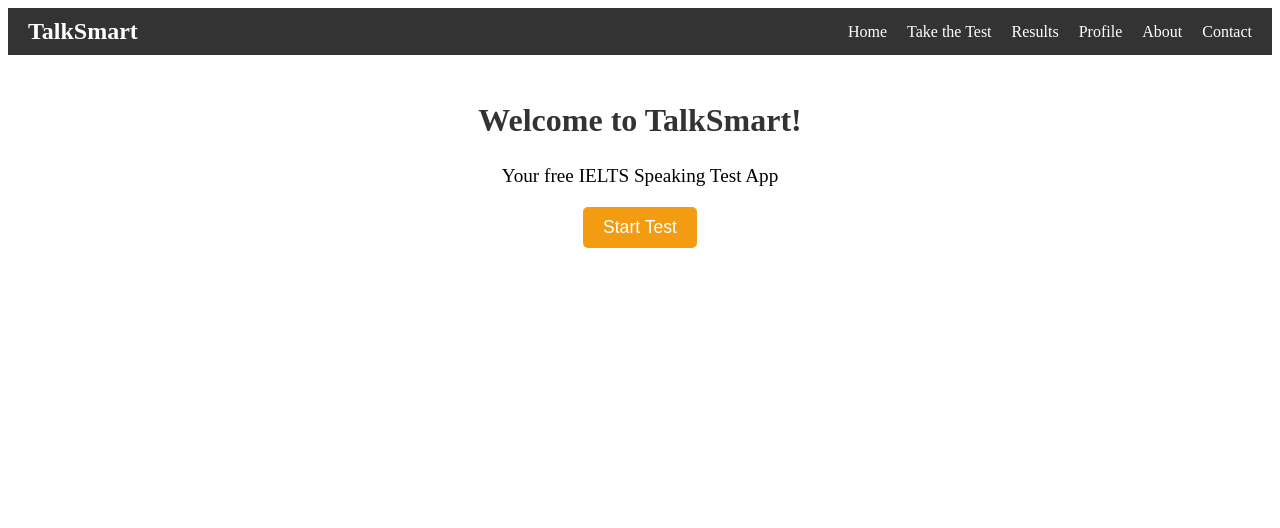
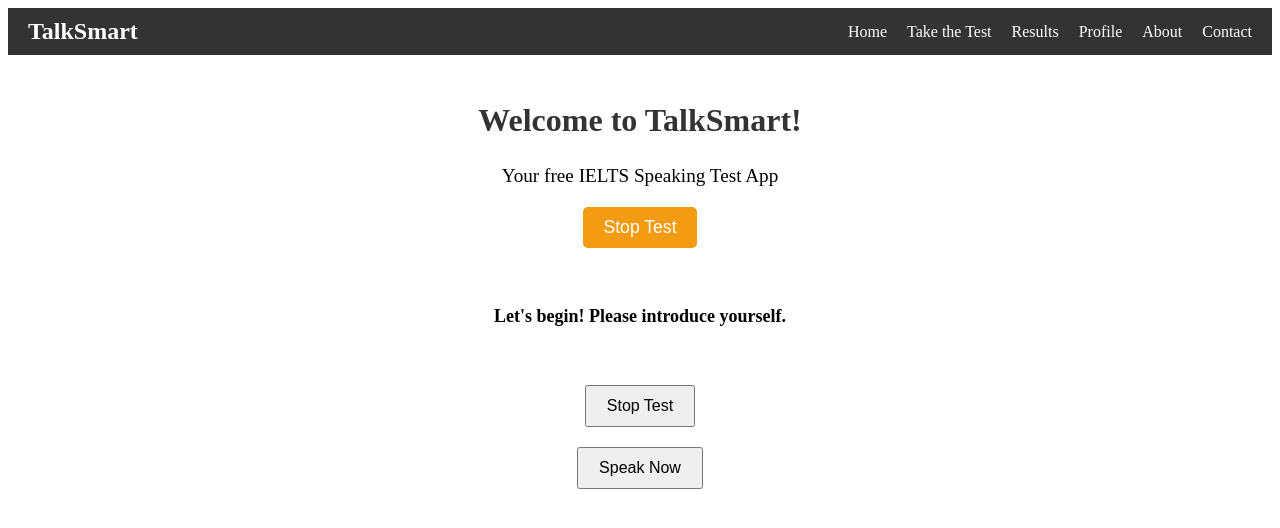
Before and after one commit to anikatabassum19/IELTS_Speaking_Test, a SvelteKit app: page / in a window 1280 px wide. Both pictures are taken after a click on the button "Start Test". Shown: the top 528 px of the page. Built offline with nearby package versions, Linux system fonts and the light colour scheme.

Commit message:
Voice rec-1

```diff
--- a/src/routes/+page.svelte
+++ b/src/routes/+page.svelte
@@ -1,7 +1,12 @@
 <script>
   import Navbar from './Navbar/nav.svelte';   // Import Navbar from its folder
   import Home from './Home/home.svelte';         // Import Home from its folder
+  import AIModel from './AIModel/Fmodel.svelte';
+  import { showAIModel } from '../stores/showAIModel.js'; // Import the store
 </script>
 
 <Navbar />  <!-- This will display the Navbar -->
 <Home />    <!-- This will display the Home page content -->
+{#if showAIModel}
+    <AIModel />
+{/if}
--- /dev/null
+++ b/src/routes/AIModel/Fmodel.svelte
@@ -0,0 +1,107 @@
+<script>
+  import { onMount } from 'svelte';
+  import { showAIModel } from '../../stores/showAIModel.js'; // Import the store
+  import { testStarted } from '../../stores/testState.js'; // Make sure the import is correct
+
+  let isTestStarted = false;
+  let userResponse = "";
+  let aiMessage = "Hello! I am your AI assistant. How can I help you today?";
+
+  let synth;
+  let recognition;
+
+  // Function to start speech recognition
+  const startRecognition = () => {
+    if (recognition) {
+      recognition.start();
+    }
+  };
+
+  // Function to stop the test
+  const stopTest = () => {
+    testStarted.set(false); // Make sure test state is updated to false
+  };
+
+  // Watch for the test state
+  $: if ($testStarted && !isTestStarted) {
+    startTest();
+  }
+
+  // Trigger when test is started
+  const startTest = () => {
+    isTestStarted = true; // Ensure test is marked as started
+    aiMessage = "Let's begin! Please introduce yourself.";
+    speak(aiMessage);
+  };
+
+  // Function to simulate the AI's speech response
+  const speak = (message) => {
+    if (synth) {
+      const utterance = new SpeechSynthesisUtterance(message);
+      utterance.voice = synth.getVoices().find(voice => voice.name === 'Google UK English Female');
+      synth.speak(utterance);
+    }
+  };
+
+  // Analyze the fluency of the user's speech (dummy example for now)
+  const analyzeFluency = (response) => {
+    if (response.length < 5) {
+      aiMessage = "Your response is too short. Please elaborate.";
+    } else if (response.includes("fluently")) {
+      aiMessage = "Great! You're speaking fluently.";
+    } else {
+      aiMessage = "Your fluency is good, but try to speak a bit more clearly.";
+    }
+
+    // Speak the AI's analysis
+    speak(aiMessage);
+  };
+
+  // Initialize speech synthesis and recognition objects when component mounts
+  onMount(() => {
+    if (typeof window !== "undefined") {
+      synth = window.speechSynthesis;
+      recognition = new (window.SpeechRecognition || window.webkitSpeechRecognition)();
+      recognition.onresult = (event) => {
+        userResponse = event.results[0][0].transcript;
+        analyzeFluency(userResponse);
+      };
+    }
+  });
+</script>
+
+{#if $testStarted}
+  <div class="ai-model">
+    <div class="ai-message">
+      <p>{aiMessage}</p>
+    </div>
+    <button on:click={stopTest}>Stop Test</button>
+    <button on:click={startRecognition}>Speak Now</button> <!-- Added Speak Now button -->
+  </div>
+{/if}
+
+<style>
+  .ai-model {
+    display: flex;
+    flex-direction: column;
+    align-items: center;
+    margin-top: 20px;
+  }
+
+  .ai-message {
+    margin-bottom: 20px;
+    font-size: 18px;
+    font-weight: bold;
+  }
+
+  .user-response {
+    margin-bottom: 20px;
+  }
+
+  .ai-model button {
+    padding: 10px 20px;
+    margin-top: 20px;
+    font-size: 16px;
+    cursor: pointer;
+  }
+</style>
--- a/src/routes/Home/home.svelte
+++ b/src/routes/Home/home.svelte
@@ -1,5 +1,16 @@
 <script>
- // (state, methods, etc.)
+
+ import { showAIModel } from '../../stores/showAIModel.js'; // Import the store
+ import { testStarted } from '../../stores/testState.js';
+  const startTest = () => {
+    showAIModel.set(true); // Set the store value to true
+    testStarted.set(true);
+  };
+
+  const stopTest = ()=> {
+    isTestStarted.set(false);
+  }
+
 </script>
 
 <style>
@@ -36,5 +47,9 @@
 <section class="home-section">
   <h1>Welcome to TalkSmart!</h1>
   <p>Your free IELTS Speaking Test App</p>
-  <button on:click={() => alert('Start the Test!')}>Start Test</button>
+  {#if $testStarted}
+  <button on:click={stopTest}>Stop Test </button>
+  {:else}
+  <button on:click={startTest}>Start Test </button>
+  {/if}
 </section>
--- /dev/null
+++ b/src/stores/showAIModel.js
@@ -0,0 +1,4 @@
+import { writable } from 'svelte/store';
+
+export const showAIModel = writable(false);
+export const testStarted = writable(false);  // Holds the test state, true = test started, false = test stopped
--- /dev/null
+++ b/src/stores/testState.js
@@ -0,0 +1,3 @@
+import { writable } from 'svelte/store';
+
+export const testStarted = writable(false);  // Holds the test state, true = test started, false = test stopped
```
